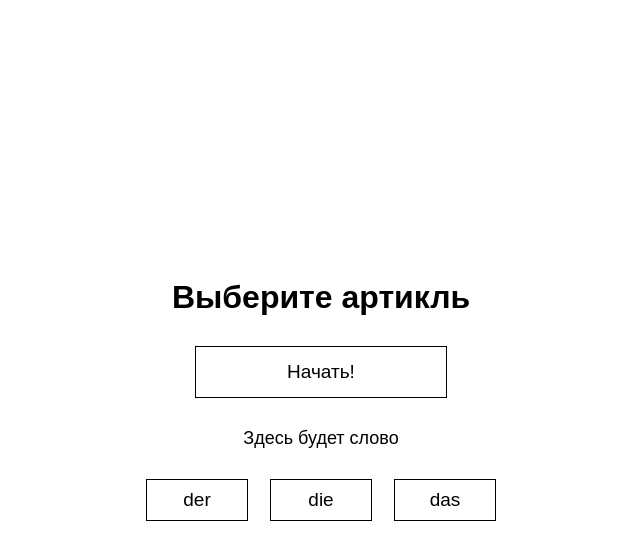
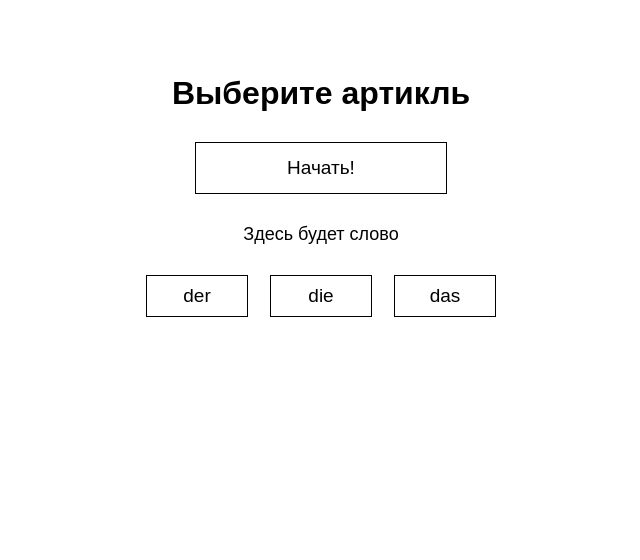
Before and after one commit to Veronika0509/ending-learning, a plain HTML site: page index.html in a window 1280 px wide. Shown: the whole page, without its empty margins (319-959 px from the left). Drawn offline with Linux system fonts and the light colour scheme.

Commit message:
Update main.css

```diff
--- a/main.css
+++ b/main.css
@@ -11,11 +11,7 @@ a {
 }
 .container {
     max-width: 1140px;
-    margin: 0 auto;
-    display: flex;
-    align-items: center;
-    justify-content: center;
-    height: 100vh;
+    margin: 75px auto 0 auto;
 }
 .title {
     text-align: center;
@@ -31,6 +27,7 @@ a {
     align-items: center;
     width: 350px;
     justify-content: space-between;
+    margin: 0 auto;
 }
 .btn {
     width: 100px;
```
